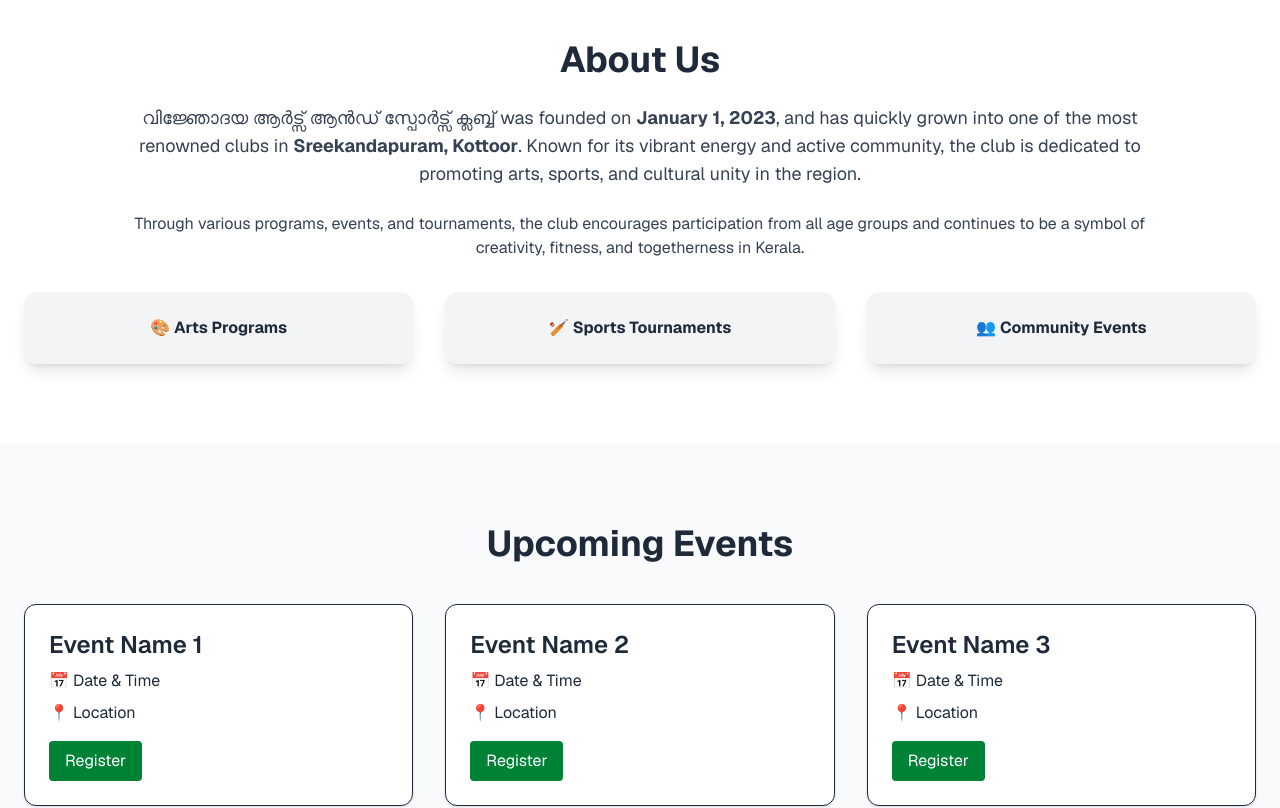
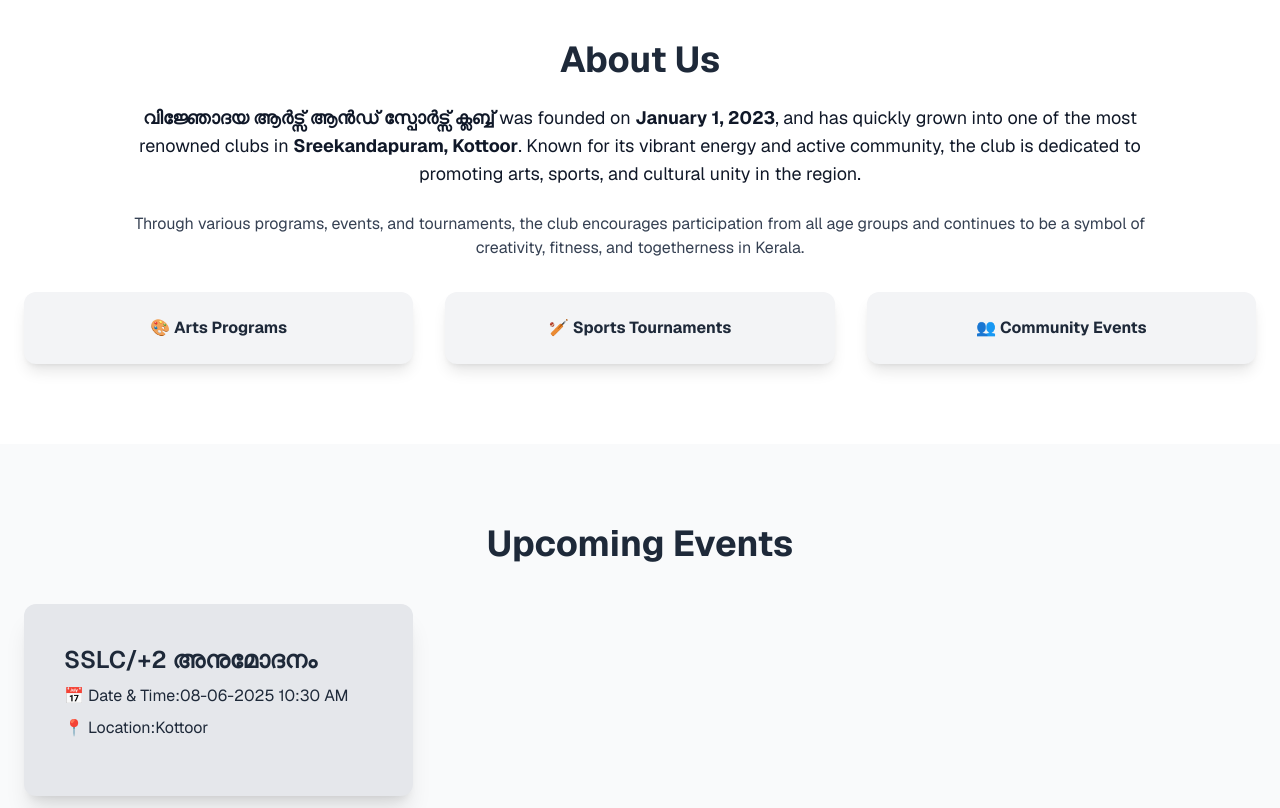
Before and after one commit to AnuroopKR/vijnjodaya, a Next.js app: page / in a window 1280 px wide. Shown: the part 840-1648 px from the top of the page. Built offline with nearby package versions, Linux system fonts and the light colour scheme.

Commit message:
event added

```diff
--- a/src/app/page.tsx
+++ b/src/app/page.tsx
@@ -4,6 +4,14 @@ import Image from "next/image";
 import Head from "next/head";
 import { motion } from "framer-motion";
 
+const events=[
+  {
+    name:"SSLC/+2 അനുമോദനം",
+    date:"08-06-2025  10:30 AM",
+    location:"Kottoor",
+    image:"/medal.jpg"
+  }
+]
 export default function LandingPage() {
   return (
     <div className="font-sans text-gray-800">
@@ -16,7 +24,7 @@ export default function LandingPage() {
       </Head>
 
       {/* Hero Section */}
-      <section className="relative bg-emerald-800 text-white h-screen flex items-center justify-center text-center overflow-hidden">
+      <section className="relative bg-gray-700 text-white h-screen flex items-center justify-center text-center overflow-hidden">
         <Image
           src="/hero.jpeg"
           alt="Kerala Culture"
@@ -68,8 +76,8 @@ export default function LandingPage() {
       {/* About Us */}
       <section className="py-20 px-6 bg-white text-center">
         <h2 className="text-4xl font-bold mb-6">About Us</h2>
-       <p className="max-w-5xl mx-auto text-gray-700 text-lg mb-6">
-    വിജ്ഞോദയ ആർട്സ് ആൻഡ് സ്പോർട്സ് ക്ലബ്ബ് was founded on <strong>January 1, 2023</strong>, and has quickly grown into one of the most renowned clubs in <strong>Sreekandapuram, Kottoor</strong>. Known for its vibrant energy and active community, the club is dedicated to promoting arts, sports, and cultural unity in the region.
+       <p className="max-w-5xl mx-auto text-gray-900 text-lg mb-6">
+    <strong>വിജ്ഞോദയ ആർട്സ് ആൻഡ് സ്പോർട്സ് ക്ലബ്ബ്</strong>  was founded on <strong>January 1, 2023</strong>, and has quickly grown into one of the most renowned clubs in <strong>Sreekandapuram, Kottoor</strong>. Known for its vibrant energy and active community, the club is dedicated to promoting arts, sports, and cultural unity in the region.
   </p>
   <p className="max-w-5xl mx-auto text-gray-700 text-base">
     Through various programs, events, and tournaments, the club encourages participation from all age groups and continues to be a symbol of creativity, fitness, and togetherness in Kerala.
@@ -93,20 +101,21 @@ export default function LandingPage() {
           Upcoming Events
         </h2>
         <div className="grid grid-cols-1 md:grid-cols-3 gap-8">
-          {[1, 2, 3].map((event) => (
+          {events.map((event) => (
             <motion.div
-              key={event}
+              key={event.name}
               whileHover={{ scale: 1.03 }}
-              className="p-6 bg-white rounded-xl shadow border"
+              className=" p-10  rounded-xl shadow-xl  bg-cover bg-gray-200"
+              // style={{ backgroundImage: `url('/medal.jpeg')` }}
             >
-              <h3 className="text-2xl font-semibold mb-2">
-                Event Name {event}
+              <h3 className="text-2xl font-semibold mb-2 ">
+                 {event.name}
               </h3>
-              <p className="mb-2">📅 Date & Time</p>
-              <p className="mb-4">📍 Location</p>
-              <button className="px-4 py-2 bg-green-700 text-white rounded hover:bg-green-800 transition">
+              <p className="mb-2">📅 Date & Time:{event.date}</p>
+              <p className="mb-4">📍 Location:{event.location}</p>
+              {/* <button className="px-4 py-2 bg-green-700 text-white rounded hover:bg-green-800 transition">
                 Register
-              </button>
+              </button> */}
             </motion.div>
           ))}
         </div>
```
Also changed, not shown: public/medal.jpeg (added).
